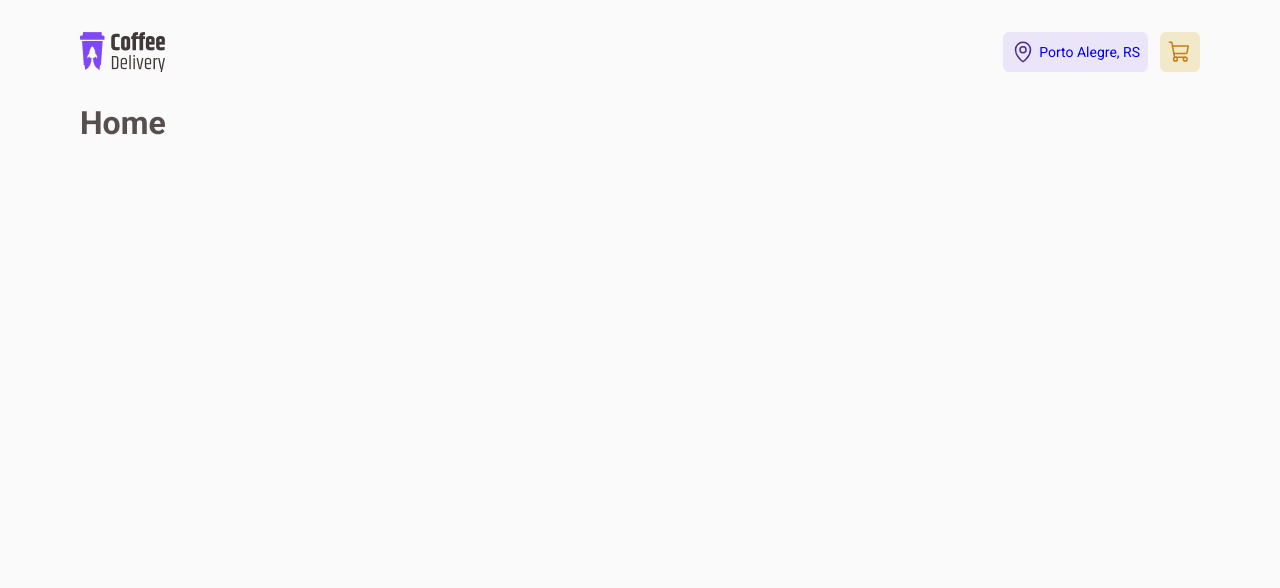
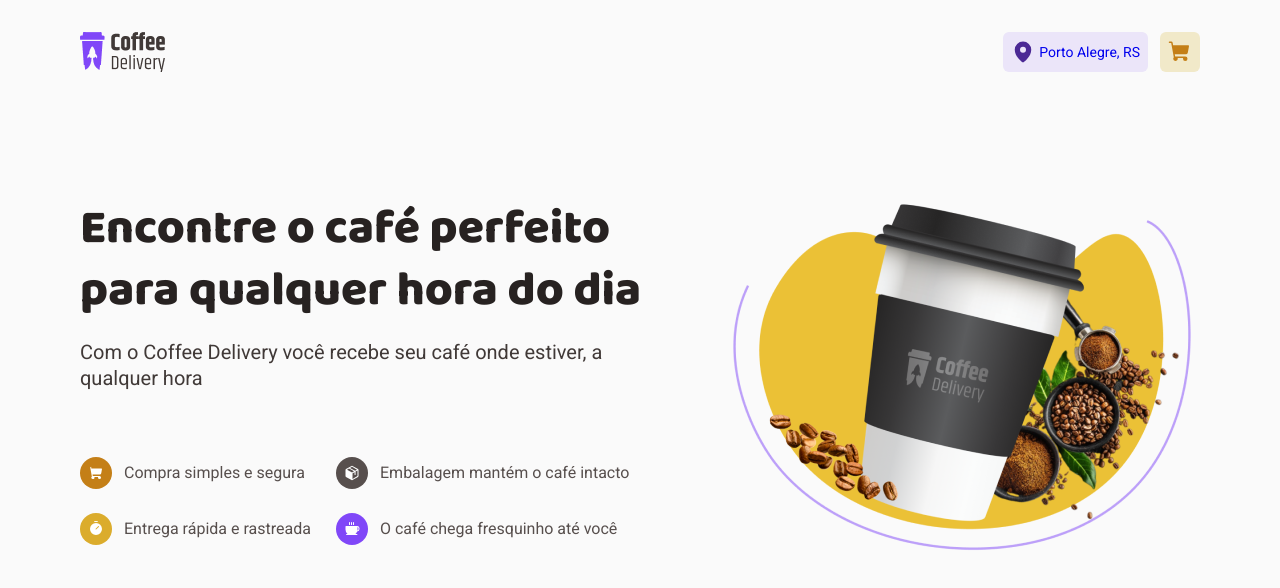
Before and after one commit to JoaoAlberto20/coffeDelivery, a React (Vite) app: page / in a window 1280 px wide. Shown: the top 588 px of the page. Built offline with nearby package versions, Linux system fonts and the light colour scheme.

Commit message:
Adicionando banner no pagina home

```diff
--- a/src/components/Header/index.tsx
+++ b/src/components/Header/index.tsx
@@ -4,7 +4,7 @@
   ContainerHeader,
   ContainerLinkCart,
   ContainerLinkMap,
-  ContainerNav
+  ContainerNav,
 } from './styles'
 
 export function Header() {
@@ -14,12 +14,12 @@
 
       <ContainerNav>
         <ContainerLinkMap to="">
-          <MapPin size={24} />
+          <MapPin size={24} weight="fill" />
           Porto Alegre, RS
         </ContainerLinkMap>
 
         <ContainerLinkCart to="/checkout">
-          <ShoppingCart size={24} fill="#C47F17" />
+          <ShoppingCart size={24} weight="fill" />
         </ContainerLinkCart>
       </ContainerNav>
     </ContainerHeader>
--- a/src/components/Header/styles.ts
+++ b/src/components/Header/styles.ts
@@ -32,8 +32,4 @@
 export const ContainerLinkCart = styled(NavLink)`
   background: ${(props) => props.theme['yellow-light']};
   color: ${(props) => props.theme['yellow-dark']};
-
-  &:first-child {
-    background: ${(props) => props.theme['yellow-dark']};
-  }
 `
--- a/src/pages/Home/index.tsx
+++ b/src/pages/Home/index.tsx
@@ -1,3 +1,48 @@
+import { Coffee, Package, ShoppingCart, Timer } from 'phosphor-react'
+import {
+  ContainerBanner,
+  ContainerHome,
+  ContainerItems,
+  ContainerTitle,
+  Items,
+} from './styles'
+
+import banner from '../../assets/Banner.png'
+
 export function Home() {
-  return <h1>Home</h1>
+  return (
+    <ContainerHome>
+      <ContainerBanner>
+        <div>
+          <ContainerTitle>
+            <h1>Encontre o café perfeito para qualquer hora do dia</h1>
+            <p>
+              Com o Coffee Delivery você recebe seu café onde estiver, a
+              qualquer hora
+            </p>
+          </ContainerTitle>
+          <ContainerItems>
+            <Items bgColor="yellow-dark">
+              <ShoppingCart weight="fill" />
+              Compra simples e segura
+            </Items>
+            <Items bgColor="base-text">
+              <Package weight="fill" />
+              Embalagem mantém o café intacto
+            </Items>
+            <Items bgColor="base-yellow">
+              <Timer size={32} weight="fill" />
+              Entrega rápida e rastreada
+            </Items>
+            <Items bgColor="base-purple">
+              <Coffee weight="fill" />O café chega fresquinho até você
+            </Items>
+          </ContainerItems>
+        </div>
+        <div>
+          <img src={banner} alt="" />
+        </div>
+      </ContainerBanner>
+    </ContainerHome>
+  )
 }
--- a/src/pages/Home/styles.ts
+++ b/src/pages/Home/styles.ts
@@ -0,0 +1,73 @@
+import styled from 'styled-components'
+
+export const ContainerHome = styled.main`
+  display: flex;
+  flex-direction: column;
+`
+
+export const ContainerBanner = styled.section`
+  display: flex;
+  padding: 5.875rem 0 6.75rem 0;
+  gap: 3.5rem;
+  height: 34rem;
+`
+
+export const ContainerTitle = styled.div`
+  display: flex;
+  flex-direction: column;
+  gap: 1rem;
+
+  h1 {
+    font-size: 3rem;
+    line-height: 130%;
+    color: ${(props) => props.theme['base-title']};
+    font-family: 'Baloo 2', cursive;
+    font-weight: 800;
+  }
+
+  p {
+    font-size: 1.25rem;
+    color: ${(props) => props.theme['base-subtitle']};
+    line-height: 130%;
+  }
+`
+
+export const ContainerItems = styled.div`
+  display: grid;
+  gap: 1.5rem;
+  justify-content: space-between;
+  margin-top: 4.125rem;
+  grid-template-columns: 232px 1fr;
+`
+
+const BG_COLORS = {
+  'yellow-dark': 'yellow-dark',
+  'base-text': 'base-text',
+  'base-yellow': 'base-yellow',
+  'base-purple': 'base-purple',
+} as const
+
+interface BgProps {
+  bgColor: keyof typeof BG_COLORS
+}
+
+export const Items = styled.span<BgProps>`
+  align-items: center;
+  width: auto;
+  display: flex;
+  gap: 12px;
+
+  svg {
+    display: flex;
+    justify-content: center;
+    align-items: center;
+    gap: 8px;
+    padding: 8px;
+
+    width: 32px;
+    height: 32px;
+    background: ${(props) => props.theme[props.bgColor]};
+    border-radius: 1000px;
+    color: ${(props) => props.theme.white};
+  }
+`
```
Also changed, not shown: src/assets/Banner.png (added), src/assets/Vector.svg (deleted), src/components/Banner/index.tsx (deleted), src/components/Banner/styles.ts (deleted).
